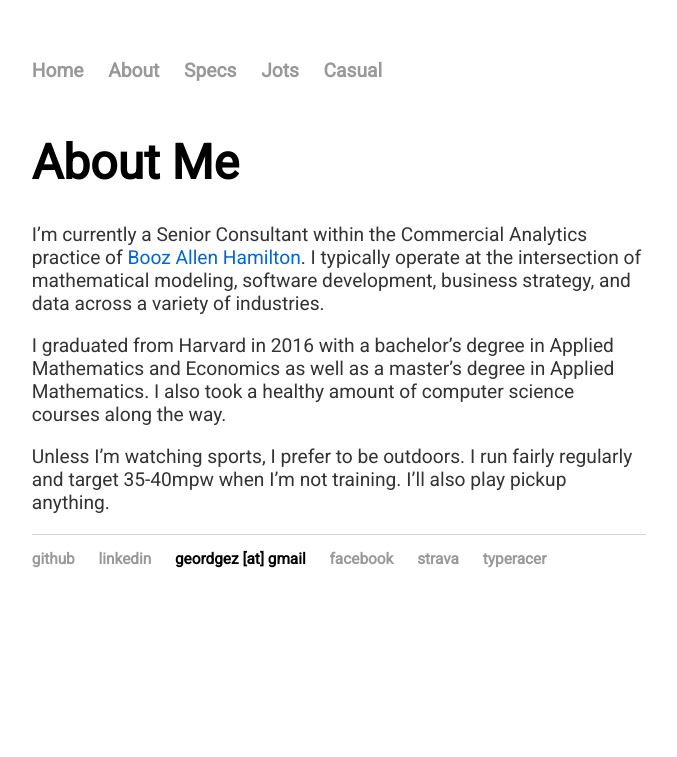
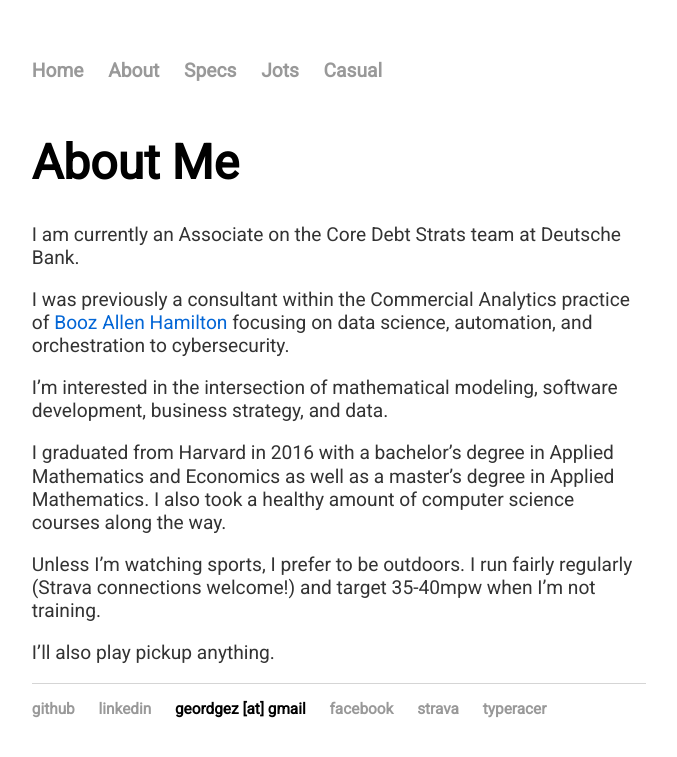
Before and after one commit to geordgez/geordgez.github.io, a Jekyll site: the page built from about/index.md, in a window 1280 px wide. Shown: the top 757 px of the page, without its empty margins (301-978 px from the left). Built offline with Jekyll 4.4.1, drawn with Linux system fonts in a browser that asks for light colours; our own code applies the rules of GitHub Pages for plain Markdown files.

Commit message:
Update about me for job change

```diff
--- a/about/index.md
+++ b/about/index.md
@@ -3,14 +3,20 @@ layout: default
 ---
 # About Me
 
-I'm currently a Senior Consultant within the Commercial Analytics practice
-of [Booz Allen Hamilton](https://www.boozallen.com/).
-I typically operate at the intersection of mathematical modeling, software
-development, business strategy, and data across a variety of industries.
+I am currently an Associate on the Core Debt Strats team at Deutsche Bank.
+
+I was previously a consultant within the Commercial Analytics practice
+of [Booz Allen Hamilton](https://www.boozallen.com/) focusing on data
+science, automation, and orchestration to cybersecurity.
+
+I'm interested in the intersection of mathematical modeling, software
+development, business strategy, and data.
 
 I graduated from Harvard in 2016 with a bachelor's degree in Applied
 Mathematics and Economics as well as a master's degree in Applied Mathematics.
 I also took a healthy amount of computer science courses along the way.
 
 Unless I'm watching sports, I prefer to be outdoors. I run fairly regularly
-and target 35-40mpw when I'm not training. I'll also play pickup anything.
+(Strava connections welcome!) and target 35-40mpw when I'm not training.
+
+I'll also play pickup anything.
```
